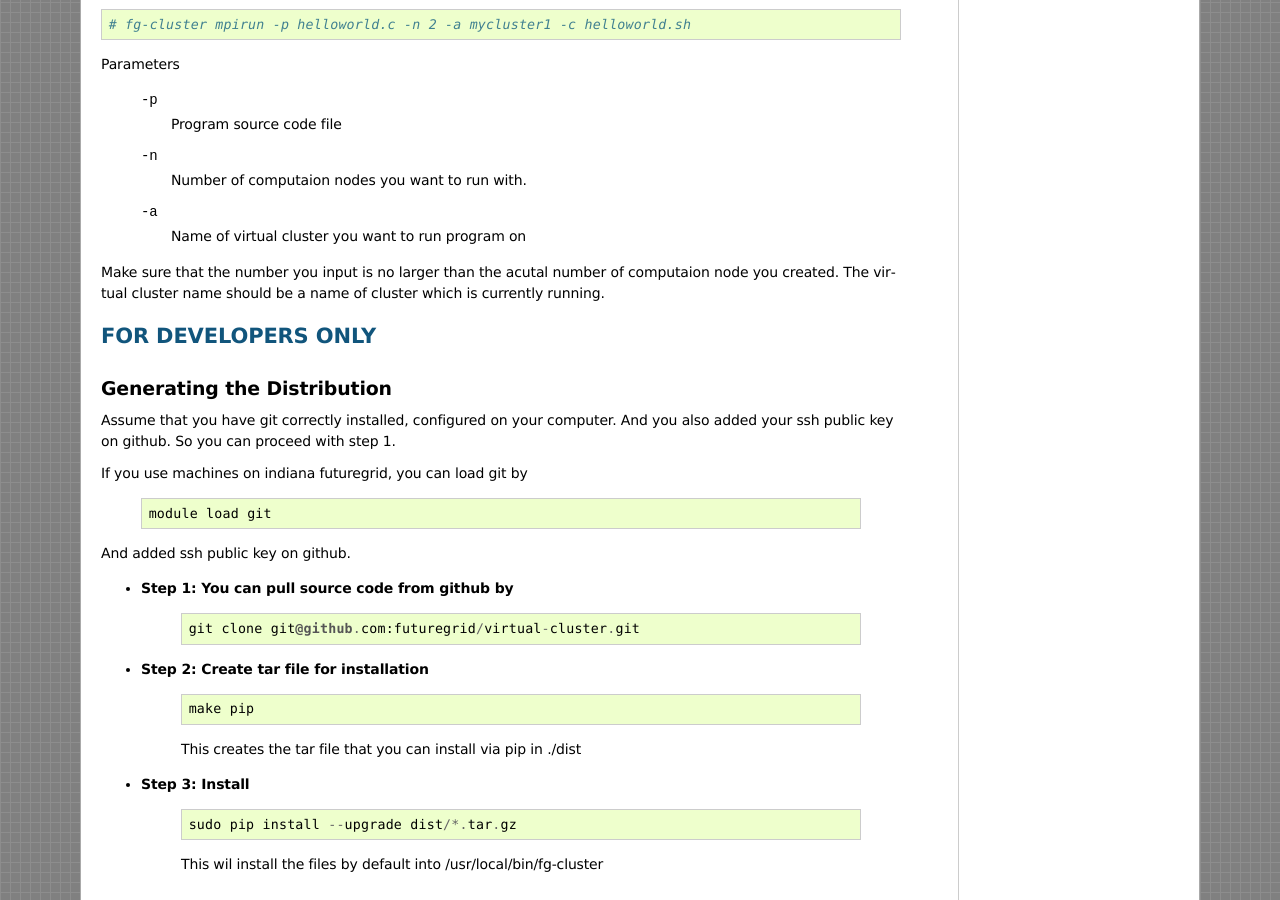
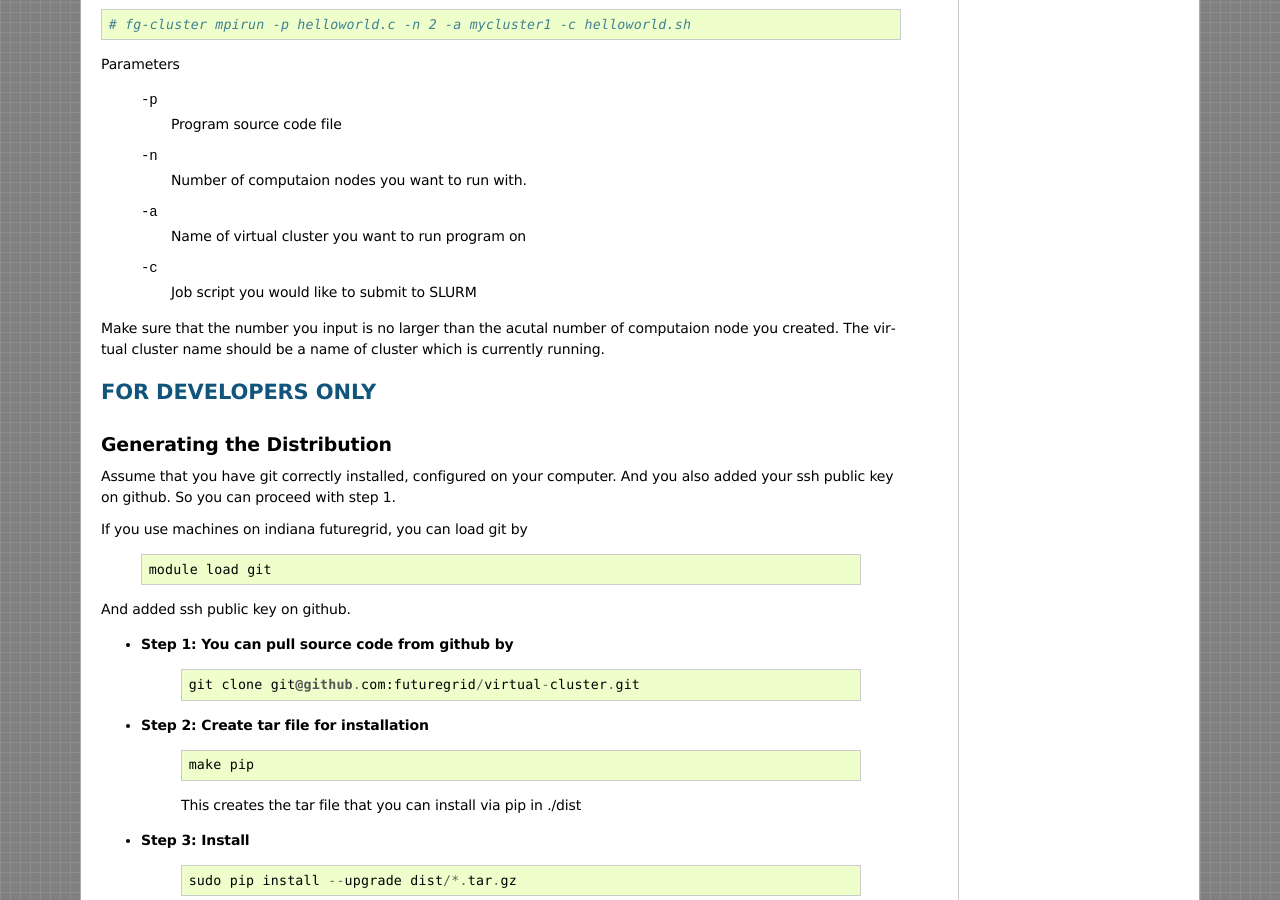
Before and after one commit to futuregrid/virtual-cluster, a Sphinx documentation site: the page built from doc/source/intro.rst, in a window 1280 px wide and 900 px high, scrolled down 7908 px. Built offline with Sphinx 7.4.7, drawn with Linux system fonts in a browser that asks for light colours; formulas are drawn with MathJax 3; pages that are not in the unit, such as notebooks, are missing from menus.

Commit message:
Update doc/source/intro.rst

```diff
--- a/doc/source/intro.rst
+++ b/doc/source/intro.rst
@@ -470,6 +470,7 @@ Parameters
   -p 	Program source code file
   -n 	Number of computaion nodes you want to run with.
   -a 	Name of virtual cluster you want to run program on
+  -c    Job script you would like to submit to SLURM
 
 Make sure that the number you input is no larger than the acutal number of computaion node you created.
 The virtual cluster name should be a name of cluster which is currently running.
```
